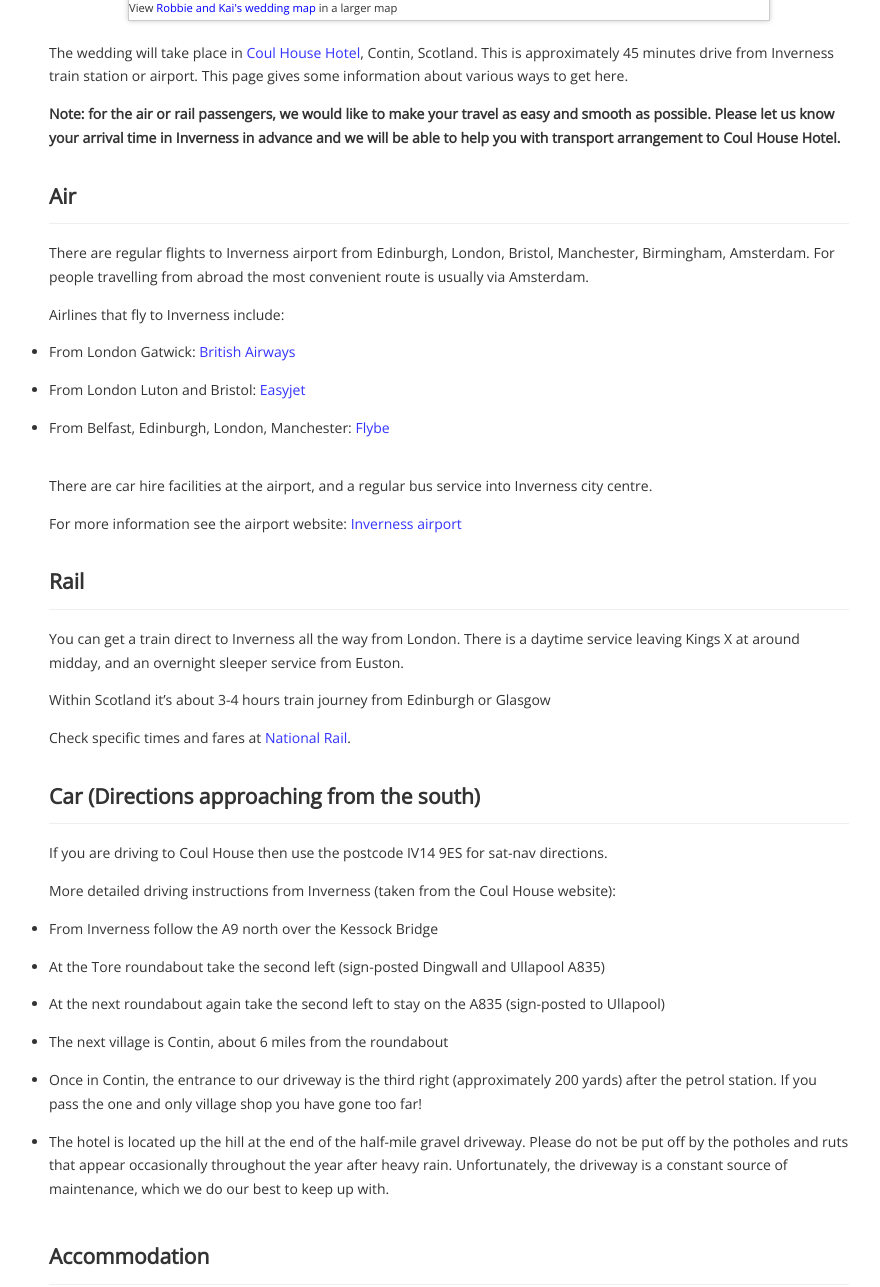
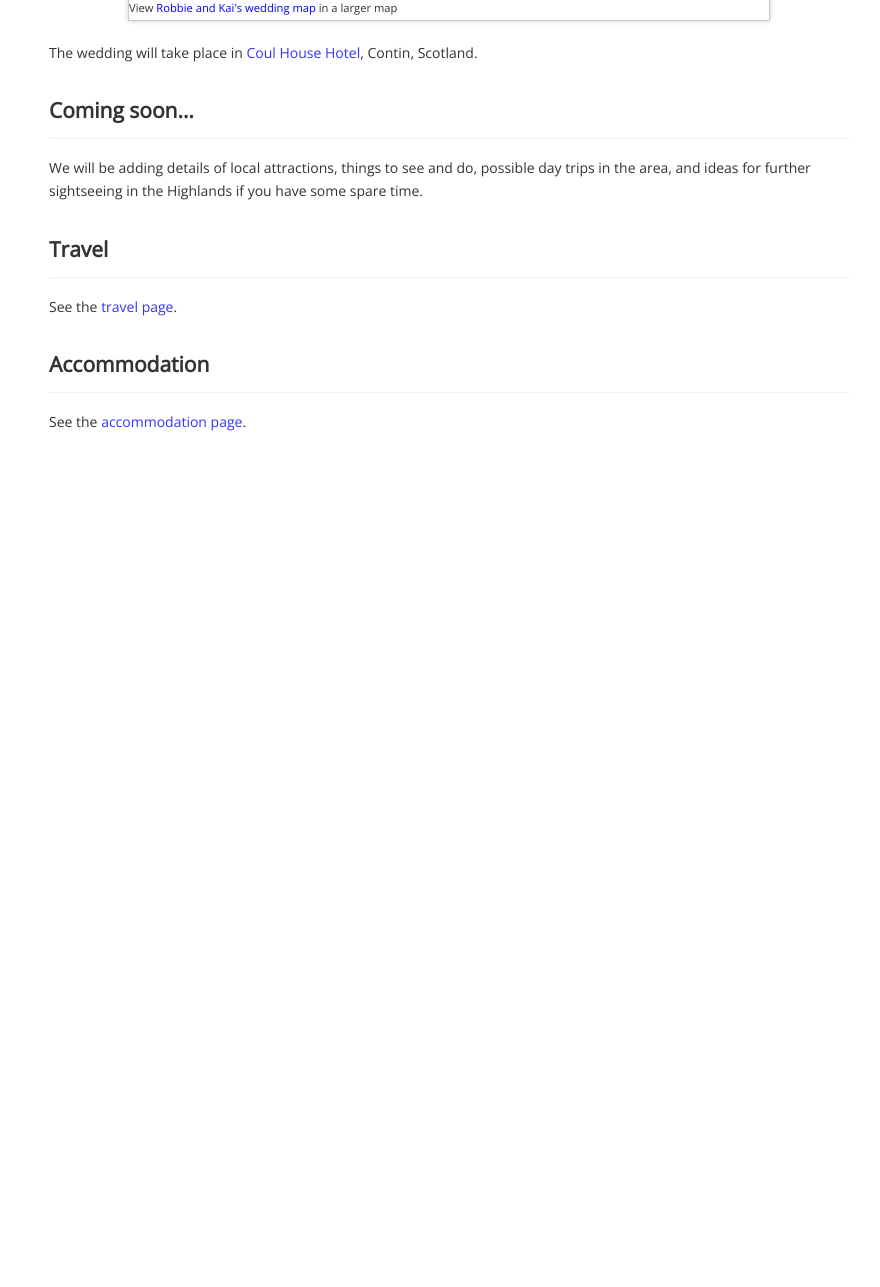
Before and after one commit to rjshade/robbieandkai.com, a Jekyll site: the page built from location/index.md, in a window 1280 px wide and 1400 px high, scrolled down 548 px, cut to the strip 113-1400 px from the top of the window. Shown: the whole strip, without its empty margins (191-1071 px from the left). Built offline with Jekyll 4.4.1, drawn with Linux system fonts in a browser that asks for light colours; Markdown is read by kramdown in place of the engine named in the settings; after the commit the page ends 1178 px from its top, so only the background shows below that; some of the changed text lies outside the part shown.

Commit message:
Added travel page

```diff
--- a/_layouts/default.html
+++ b/_layouts/default.html
@@ -34,10 +34,11 @@
     <div id="menu">
         <ul class="menu">
             <li class="unselected"><a href="/">home</a></li>
+            <li class="unselected"><a href="/rsvp/">rsvp</a></li>
+            <li class="unselected"><a href="/schedule/">schedule</a></li>
             <li class="unselected"><a href="/location/">location</a></li>
             <li class="unselected"><a href="/accommodation/">accommodation</a></li>
-            <li class="unselected"><a href="/rsvp/">rsvp</a></li>
-            <li class="unselected"><a href="/schedule/">schedule</a></li>
+            <li class="unselected"><a href="/travel/">travel</a></li>
             <li class="unselected"><a href="/giftlist/">gift list</a></li>
             <li class="unselected"><a href="/contact/">contact</a></li>
         </ul>
--- a/location/index.md
+++ b/location/index.md
@@ -1,60 +1,21 @@
 ---
 layout: default
-title: directions
+title: location
 ---
 
-#Getting here
+# Coul House, Contin, Scottish Highlands
 
 <div class='gmaps'>
 <iframe width="640" height="480" frameborder="0" scrolling="no" marginheight="0" marginwidth="0" src="https://maps.google.co.uk/maps/ms?msa=0&amp;msid=216947055802982788673.0004c80143f8399bd2190&amp;ie=UTF8&amp;t=m&amp;source=embed&amp;ll=57.585087,-4.476929&amp;spn=0.353352,0.878906&amp;z=10&amp;output=embed"></iframe><br /><small>View <a href="https://maps.google.co.uk/maps/ms?msa=0&amp;msid=216947055802982788673.0004c80143f8399bd2190&amp;ie=UTF8&amp;t=m&amp;source=embed&amp;ll=57.585087,-4.476929&amp;spn=0.353352,0.878906&amp;z=10" style="color:#0000FF;text-align:left">Robbie and Kai's wedding map</a> in a larger map</small>
 </div>
 
-The wedding will take place in [Coul House Hotel](http://www.coulhousehotel.co.uk/), Contin, Scotland. This is approximately 45 minutes drive from Inverness train station or airport. This page gives some information about various ways to get here.
+The wedding will take place in [Coul House Hotel](http://www.coulhousehotel.co.uk/), Contin, Scotland.
 
-**Note: for the air or rail passengers, we would like to make your travel as easy and smooth as possible. Please let us know your arrival time in Inverness in advance and we will be able to help you with transport arrangement to Coul House Hotel.**
+## Coming soon...
+We will be adding details of local attractions, things to see and do, possible day trips in the area, and ideas for further sightseeing in the Highlands if you have some spare time.
 
-
-## Air
-There are regular flights to Inverness airport from Edinburgh, London, Bristol, Manchester, Birmingham, Amsterdam. For people travelling from abroad the most convenient route is usually via Amsterdam.
-
-Airlines that fly to Inverness include:
-
-* From London Gatwick: [British Airways](http://www.ba.com/)
-
-* From London Luton and Bristol: [Easyjet](http://www.easyjet.com/)
-
-* From Belfast, Edinburgh, London, Manchester: [Flybe](http://www.flybe.com/)
-
-There are car hire facilities at the airport, and a regular bus service into Inverness city centre.
-
-For more information see the airport website: [Inverness airport](http://www.hial.co.uk:8000/inverness-airport/)
-
-## Rail
-You can get a train direct to Inverness all the way from London. There is a daytime service leaving Kings X at around midday, and an overnight sleeper service from Euston.
-
-Within Scotland it's about 3-4 hours train journey from Edinburgh or Glasgow
-
-Check specific times and fares at [National Rail](http://www.nationalrail.co.uk/).
-
-## Car (Directions approaching from the south)
-
-If you are driving to Coul House then use the postcode IV14 9ES for sat-nav directions.
-
-More detailed driving instructions from Inverness (taken from the Coul House website):
-
-* From Inverness follow the A9 north over the Kessock Bridge
-
-* At the Tore roundabout take the second left (sign-posted Dingwall and Ullapool A835)
-
-* At the next roundabout again take the second left to stay on the A835 (sign-posted to Ullapool)
-
-* The next village is Contin, about 6 miles from the roundabout
-
-* Once in Contin, the entrance to our driveway is the third right (approximately 200 yards) after the petrol station. If you pass the one and only village shop you have gone too far!
-
-* The hotel is located up the hill at the end of the half-mile gravel driveway. Please do not be put off by the potholes and ruts that appear occasionally throughout the year after heavy rain. Unfortunately, the driveway is a constant source of maintenance, which we do our best to keep up with.
-
+## Travel
+See the [travel page](/travel).
 
 ## Accommodation
-
 See the [accommodation page](/accommodation).
```
Also changed, not shown: travel/index.md (added, +75 -0 lines).
